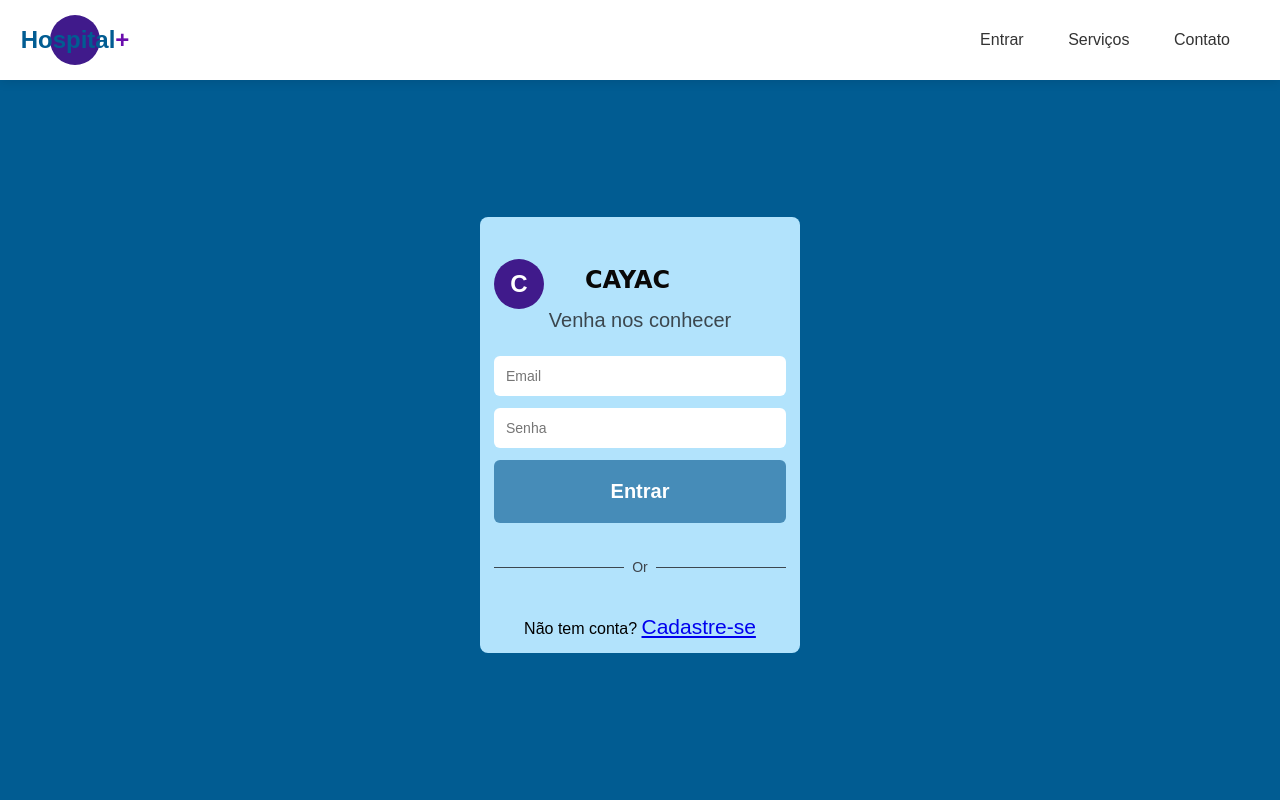
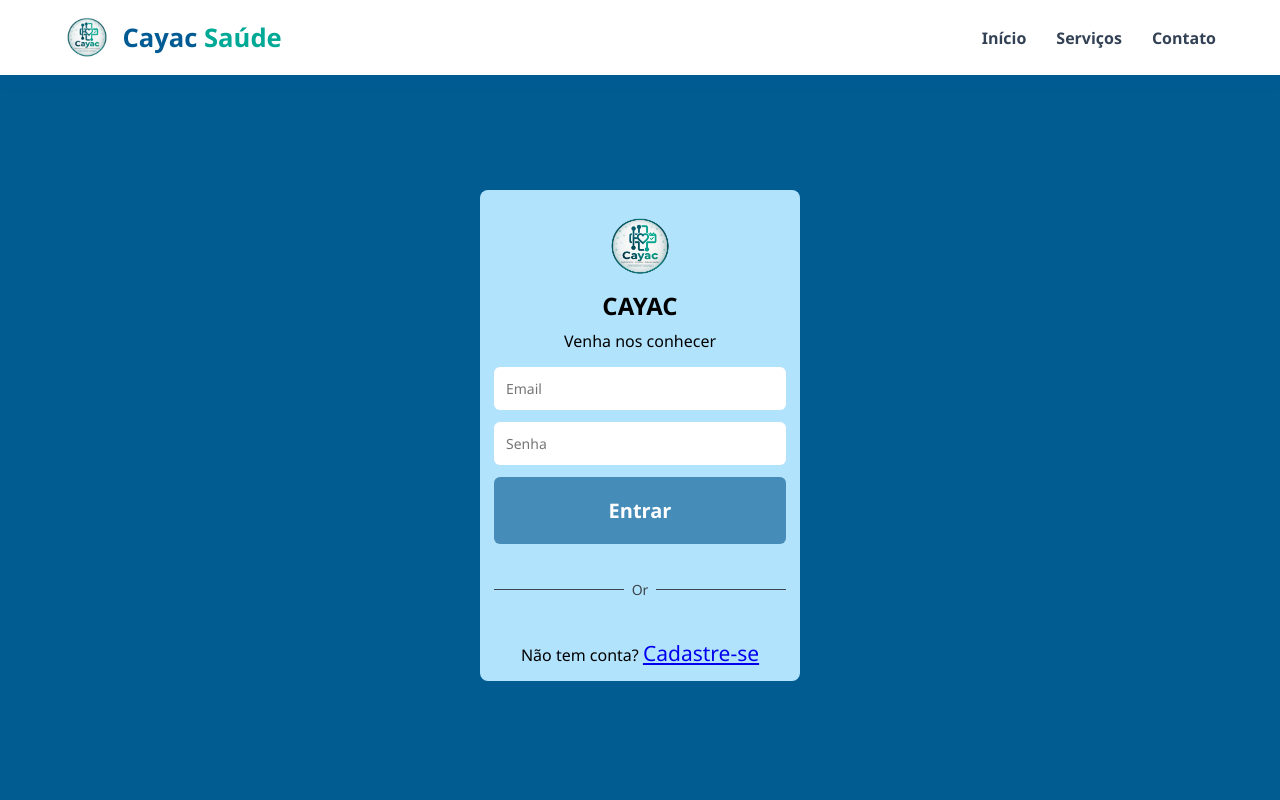
Before and after one commit to CayacTCC/ProjetoSaude, a Django app: page /login/ in a window 1280 px wide. Run offline with Django 5.2, Linux system fonts and the light colour scheme.

Commit message:
Adicionei a logo na página de login, de Hospital Cayac no index para Cayac Saúde

```diff
--- a/static/staticCSS/login.css
+++ b/static/staticCSS/login.css
@@ -2,7 +2,7 @@
     margin: 0;
     padding: 0;
     box-sizing: border-box;
-    font-family: Arial, sans-serif;
+    font-family: 'Segoe UI', Tahoma, Geneva, Verdana, sans-serif;
 }
 
 body {
@@ -20,15 +20,9 @@ body {
     min-height: calc(100vh - 90px); /* 100vh menos altura do navbar */
 }
 
-.navbar {
+header {
     background-color: #ffffff;
-    display: flex;
-    justify-content: space-between; /* logo de um lado, menu do outro */
-    align-items: center;
-    padding: 15px 50px;
-    box-shadow: 0 2px 10px rgba(0, 0, 0, 0.1);
-
-    /* Isso aqui que joga pro topo */
+    box-shadow: 0 4px 15px rgba(0, 91, 148, 0.08);
     position: fixed;
     top: 0;
     left: 0;
@@ -36,25 +30,60 @@ body {
     z-index: 1000;
 }
 
-/* Estilo pros links do menu */
-.navbar nav a {
-    margin-left: 40px;
-    text-decoration: none;
-    color: #333;
-    font-weight: 500;
+.container {
+    width: 90%;
+    max-width: 1200px;
+    margin: 0 auto;
 }
 
-.navbar .logo {
-    font-size: 24px;
-    font-weight: bold;
-    color: #015C92; /* azul do seu fundo */
+.menu-container {
+    display: flex;
+    justify-content: space-between;
+    align-items: center;
+    padding: 15px 0;
 }
 
-.navbar .logo span {
-    color: #6a0dad; /* roxo do + */
+.logo-link {
+    display: flex;
+    align-items: center;
+    gap: 12px;
+    text-decoration: none;
 }
 
-/* Quadradinho */
+.logo-img {
+    height: 45px;
+    width: auto;
+    display: block;
+}
+
+.logo-header h2 {
+    color: #005b94;
+    font-size: 1.6rem;
+    margin: 0;
+}
+
+.logo-header span {
+    color: #00a896;
+}
+
+nav ul {
+    display: flex;
+    list-style: none;
+    gap: 30px;
+}
+
+nav ul a {
+    text-decoration: none;
+    color: #334155;
+    font-weight: 600;
+    transition: color 0.3s ease;
+}
+
+nav ul a:hover {
+    color: #005b94;
+}
+
+/* CARD DE LOGIN */
 .login-container {
     background-color: #b2e3fc;
     padding: 14px;
@@ -63,49 +92,23 @@ body {
     text-align: center;
 }
 
-/* Logo e título lado a lado */
-.logo-tit {
-    display: flex;
-    align-items: center;
-    justify-content: center;
-    gap: 5px; /* Reduzido para caber nos 320px de largura */
-    margin: 20px auto 24px auto; /* Sintaxe de margem corrigida */
-}
-
-.logo {
-    background-color: #401a8b;
-    width: 50px;
-    height: 50px;
-    border-radius: 50%;
-    display: flex;
-    justify-content: center;
-    align-items: center;
-    font-size: 24px;
-    font-weight: bold;
-    color: #ffffff;
-    flex-shrink: 0; /* Impede que a logo encolha */
-}
-
-.logo-text {
-    color: rgb(0, 0, 0);
-    font-size: 15px;
-    font-family: cursive;
+/* LOGO DENTRO DO CARD DE LOGIN */
+.login-logo-img {
+    height: 65px;
+    width: auto;
+    margin: 10px auto;
+    display: block;
 }
 
 /* Título */
 .main-heading {
-    color: #090807;
-    font-size: 24px;
-    font-family: cursive;
-    position: relative;
-    top: 35px;
-    margin-right: 25px;
+    position: static;
+    margin: 5px 0 8px 0;
+    font-size: 1.5rem;
 }
 
 .sub-heading {
-    color: rgba(9, 4, 4, 0.7);
-    font-size: 20px;
-    margin-bottom: 24px;
+    margin: 0 0 15px 0;
 }
 
 .input-field {
--- a/static/staticCSS/style.css
+++ b/static/staticCSS/style.css
@@ -1,4 +1,3 @@
-/*CONFIGURAÇÕES GERAIS & PALETA DE CORES*/
 * {
     margin: 0;
     padding: 0;
--- a/templates/index.html
+++ b/templates/index.html
@@ -16,7 +16,7 @@
             <div class="logo">
                 <a href="{% url 'home_publica' %}" class="logo-link">
                     <img class="logo-img" src="{% static 'imagens/Logo_CAYAC.png' %}" alt="Logo Cayac Saúde">
-                    <h2>Hospital <span>Cayac</span></h2>
+                    <h2>Cayac <span>Saúde</span></h2>
                 </a>
             </div>
             <nav>
--- a/templates/login.html
+++ b/templates/login.html
@@ -10,28 +10,29 @@
 </head>
 <body>
 
-    <!-- Cabeçalho / Navbar inspirada no modelo do Hospital -->
-    <header class="navbar">
-        <div class="logo">
-            <i class="fa-solid fa-hospital-user"></i> Hospital <span>+</span>
+    <header>
+        <div class="container menu-container">
+            <div class="logo-header">
+                <a href="{% url 'home_publica' %}" class="logo-link">
+                    <img class="logo-img" src="{% static 'imagens/Logo_CAYAC.png' %}" alt="Logo Cayac Saúde">
+                    <h2>Cayac <span>Saúde</span></h2>
+                </a>
+            </div>
+            <nav>
+                <ul>
+                    <li><a href="{% url 'home_publica' %}">Início</a></li>
+                    <li><a href="{% url 'home_publica' %}#servicos">Serviços</a></li>
+                    <li><a href="{% url 'home_publica' %}#contato">Contato</a></li>
+                </ul>
+            </nav>
         </div>
-        <nav>
-            <a href="#">Entrar</a>
-            <a href="#">Serviços</a>
-            <a href="#">Contato</a>
-        </nav>
     </header>
 
     <!-- Container responsável por centralizar o formulário na tela abaixo do navbar -->
     <div class="form-container">
         <div class="login-container">
-            <!-- Logo -->
-            <div class="logo-title-container">
-
-            </div>
+            <img src="{% static 'imagens/Logo_CAYAC.png' %}" alt="Logo Cayac Saúde" class="login-logo-img">
             <h1 class="main-heading">CAYAC</h1>
-            <div class="logo">C</div>
-            <!-- Título Principal -->
             <p class="sub-heading">Venha nos conhecer</p>
 
             <!-- Formulário de LOGIN -->
```
